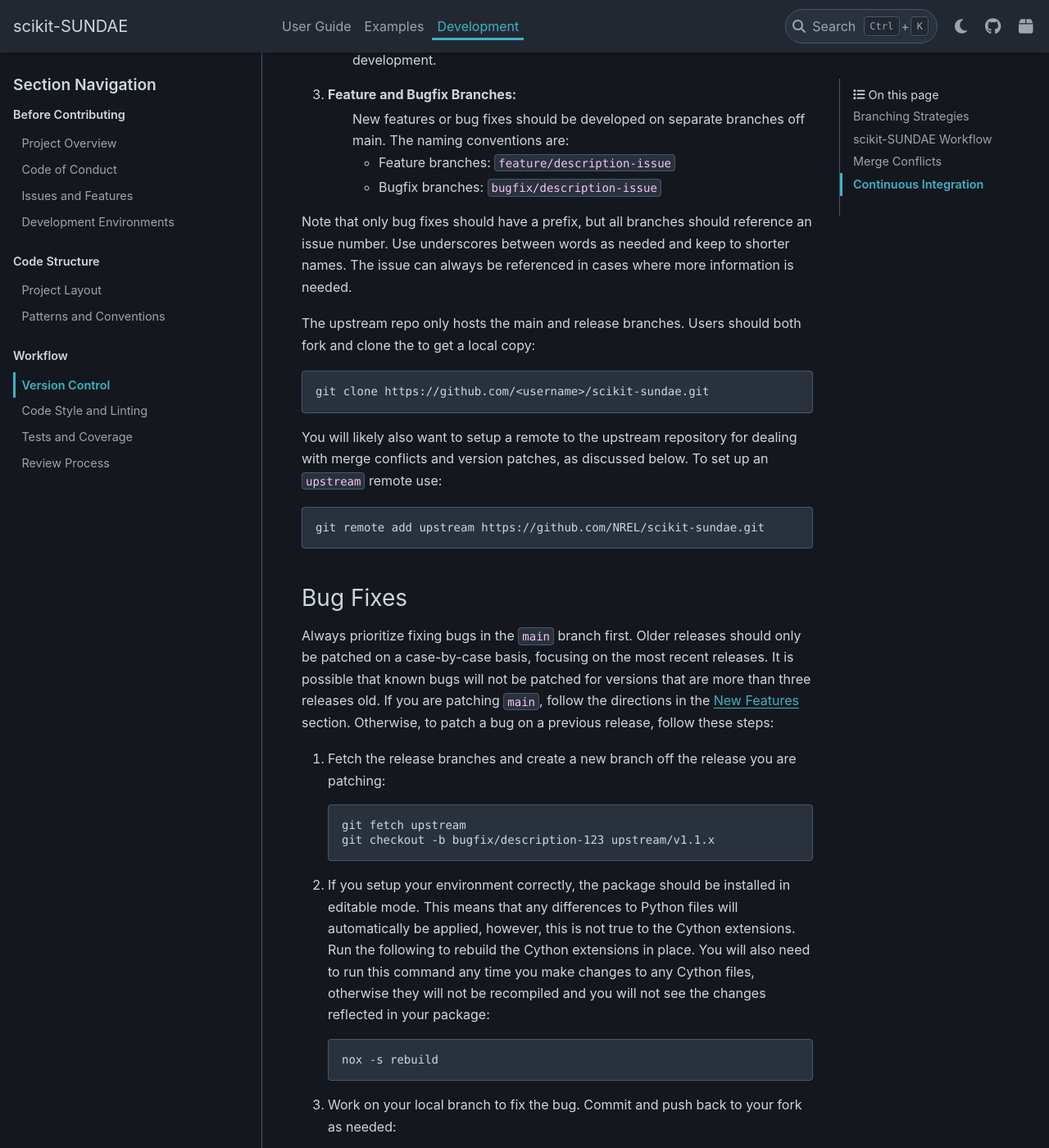
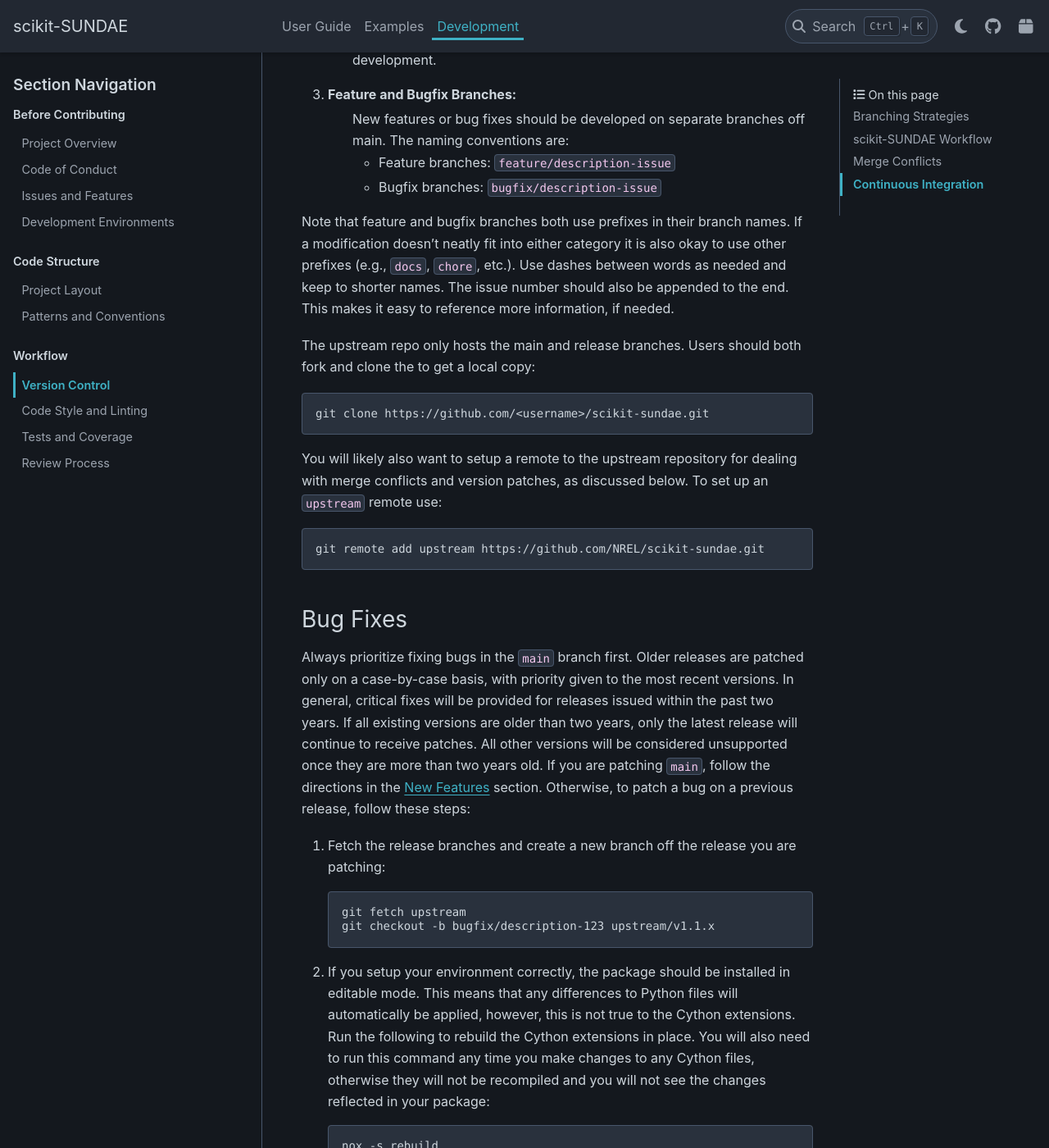
Before and after one commit to NREL/scikit-sundae, a Sphinx documentation site: the page built from docs/source/development/version_control.rst, in a window 1280 px wide and 1400 px high, scrolled down 2212 px. Shown: the whole window at 82% size. Built offline with Sphinx 7.4.7 and the PyData theme 0.15.4, drawn with Linux system fonts in a browser that asks for light colours; pages that are not in the unit, such as notebooks, are missing from menus; comment, search, counter and statistics services are not loaded; some of the changed text lies outside the part shown.

Commit message:
Update policy on bugfixes release support and review timelines

```diff
--- a/docs/source/development/project_layout.rst
+++ b/docs/source/development/project_layout.rst
@@ -29,8 +29,9 @@
 
 Submodules
 ^^^^^^^^^^
-There are three submodules that handle specific functionality:
+There are four submodules that handle specific functionality:
 
-* ``common``: Contains functions and/or classes that are useful to all solvers. For example, a wrapper class for solutions. Also includes an attribute to store ``SUNDIALS_VERSION``.
+* ``utils``: Contains utility functions and/or classes that are useful to all solvers. For example, a wrapper class for solutions.
+* ``jacband``: Provides access to helper functions/classes associated with Jacobian patterns and bandwidths. For example, suggesting how to restructure a problem to reduce bandwidth.
 * ``cvode``: Holds the CVODE solver class and its results wrapper. The CVODE class is recommended for all ODE problems, even though IDA can also solve pure ODEs.
 * ``ida``: Includes both the IDA solver class and its results wrapper. The IDA class is required for DAE problems since CVODE cannot support the algebraic constraints.
--- a/docs/source/development/review_process.rst
+++ b/docs/source/development/review_process.rst
@@ -26,7 +26,7 @@
 
 Timeline and Feedback
 ---------------------
-* **Review timeline:** Once a reviewer is assigned, contributors should expect communication at least every 48 business hours.
+* **Review timeline:** Once a reviewer is assigned, contributors should expect communication at least once per week. The development team is currently small and cannot always accommodate faster responses.
 * **Splitting PRs:** For large or complex PRs, reviewers may request that the changes be split into smaller, more manageable PRs.
 * **Reviewer feedback:** Reviewers should provide specific, actionable feedback on the code. Even when no changes are needed, the reviewer will leave a comment confirming that the PR meets all criteria.
 
--- a/docs/source/development/version_control.rst
+++ b/docs/source/development/version_control.rst
@@ -52,7 +52,7 @@
     - Feature branches: ``feature/description-issue``
     - Bugfix branches: ``bugfix/description-issue``
 
-Note that only bug fixes should have a prefix, but all branches should reference an issue number. Use underscores between words as needed and keep to shorter names. The issue can always be referenced in cases where more information is needed.
+Note that feature and bugfix branches both use prefixes in their branch names. If a modification doesn't neatly fit into either category it is also okay to use other prefixes (e.g., ``docs``, ``chore``, etc.). Use dashes between words as needed and keep to shorter names. The issue number should also be appended to the end. This makes it easy to reference more information, if needed.
 
 The upstream repo only hosts the main and release branches. Users should both fork and clone the to get a local copy::
 
@@ -64,7 +64,7 @@
 
 Bug Fixes
 ^^^^^^^^^
-Always prioritize fixing bugs in the ``main`` branch first. Older releases should only be patched on a case-by-case basis, focusing on the most recent releases. It is possible that known bugs will not be patched for versions that are more than three releases old. If you are patching ``main``, follow the directions in the :ref:`New Features` section. Otherwise, to patch a bug on a previous release, follow these steps:
+Always prioritize fixing bugs in the ``main`` branch first. Older releases are patched only on a case-by-case basis, with priority given to the most recent versions. In general, critical fixes will be provided for releases issued within the past two years. If all existing versions are older than two years, only the latest release will continue to receive patches. All other versions will be considered unsupported once they are more than two years old. If you are patching ``main``, follow the directions in the :ref:`New Features` section. Otherwise, to patch a bug on a previous release, follow these steps:
 
 1. Fetch the release branches and create a new branch off the release you are patching::
 
@@ -92,7 +92,7 @@
     git push origin --delete bugfix/description-123
     git fetch --prune
 
-7. Repeat this processes as necessary to patch additional older versions. Unfortunately, each version needs to be patched individually, which creates more work for developers, and is the reason we prioritize which versions get patched and which do not. At a minimum, patches should always be applied to all versions between the original patched release and ``main``. For example, patches to ``v1.1.x`` should also be applied for ``v1.2.x`` and above, including ``main``, but do not necessarily need to be submitted for ``v1.0.x``.
+7. Repeat this processes as necessary to patch additional older versions. Unfortunately, each version needs to be patched individually, which creates more work for developers, and is the reason we prioritize which versions get patched and which do not. There are ways to cherry pick commits to streamline this process, but this topic is beyond this short tutorial. At a minimum, patches should always be applied to all versions between the original patched release and ``main``. For example, patches to ``v1.1.x`` should also be applied for ``v1.2.x`` and above, including ``main``, but do not necessarily need to be submitted for ``v1.0.x``.
 
 .. _New Features:
 
```
Also changed, not shown: images/coverage.svg.
